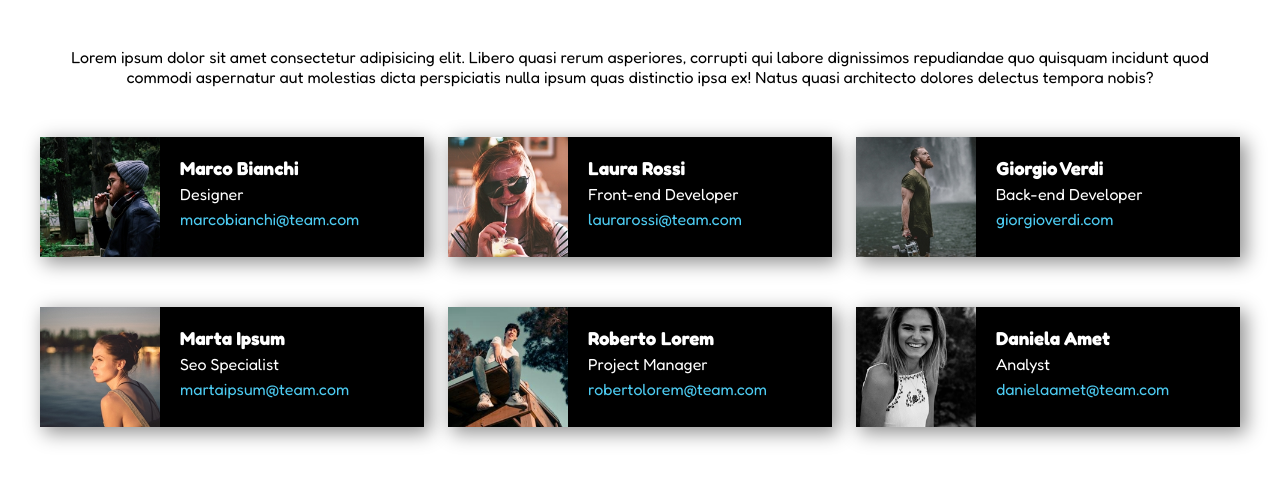
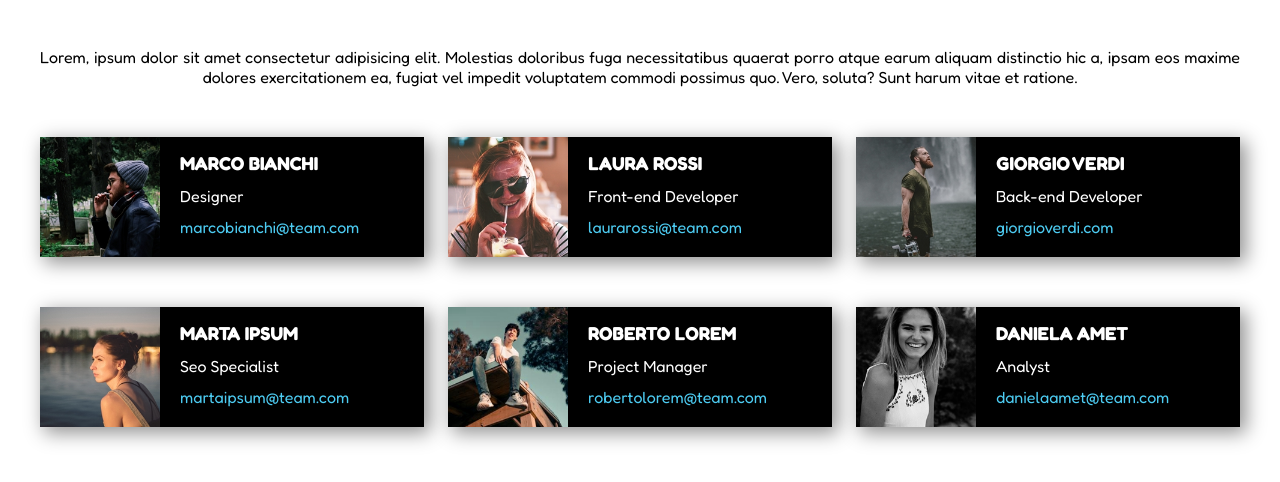
Before and after one commit to LorenzoNicco/html-css-float-cards, a plain HTML site: page index.html in a window 1280 px wide. Shown: the part 62-544 px from the top of the page. Drawn offline with Linux system fonts and the light colour scheme.

Commit message:
Update nomi in maiuscolo e altezze in percentuali

```diff
--- a/css/style.css
+++ b/css/style.css
@@ -29,7 +29,8 @@ h1{
 #text{
     text-align: center;
     margin-top: 50px;
-    width: 100%;
+    text-align: justify;
+    text-align-last: center;
 }
 
 .card{
@@ -52,17 +53,17 @@ img{
 }
 
 .contact{
-    margin: 20px 0;
+    margin: 4% 0;
 }
 
 h3{
     color: white;
-    margin-bottom: 5px;
+    margin-bottom: 3%;
 }
 
 .job{
     color: white;
-    margin-bottom: 5px;
+    margin-bottom: 3%;
 }
 
 a{
--- a/index.html
+++ b/index.html
@@ -26,7 +26,7 @@
         <main>
 
             <!-- paragrafo -->
-            <p id="text">Lorem ipsum dolor sit amet consectetur adipisicing elit. Libero quasi rerum asperiores, corrupti qui labore dignissimos repudiandae quo quisquam incidunt quod commodi aspernatur aut molestias dicta perspiciatis nulla ipsum quas distinctio ipsa ex! Natus quasi architecto dolores delectus tempora nobis?</p>
+            <p id="text">Lorem, ipsum dolor sit amet consectetur adipisicing elit. Molestias doloribus fuga necessitatibus quaerat porro atque earum aliquam distinctio hic a, ipsam eos maxime dolores exercitationem ea, fugiat vel impedit voluptatem commodi possimus quo. Vero, soluta? Sunt harum vitae et ratione.</p>
 
             <!-- sezione cards -->
             <div>
@@ -36,7 +36,7 @@
                         <img src="img/male1.png" alt="Immagine non trovata">
 
                         <div class="contact">
-                            <h3>Marco Bianchi</h3>
+                            <h3>MARCO BIANCHI</h3>
 
                             <p class="job">Designer</p>
 
@@ -50,7 +50,7 @@
                         <img src="img/female1.png" alt="Immagine non trovata">
 
                         <div class="contact">
-                            <h3>Laura Rossi</h3>
+                            <h3>LAURA ROSSI</h3>
 
                             <p class="job">Front-end Developer</p>
 
@@ -64,7 +64,7 @@
                         <img src="img/male2.png" alt="Immagine non trovata">
 
                         <div class="contact">
-                            <h3>Giorgio Verdi</h3>
+                            <h3>GIORGIO VERDI</h3>
 
                             <p class="job">Back-end Developer</p>
 
@@ -80,7 +80,7 @@
                         <img src="img/female2.png" alt="Immagine non trovata">
 
                         <div class="contact">
-                            <h3>Marta Ipsum</h3>
+                            <h3>MARTA IPSUM</h3>
 
                             <p class="job">Seo Specialist</p>
 
@@ -94,7 +94,7 @@
                         <img src="img/male3.png" alt="Immagine non trovata">
 
                         <div class="contact">
-                            <h3>Roberto Lorem</h3>
+                            <h3>ROBERTO LOREM</h3>
 
                             <p class="job">Project Manager</p>
 
@@ -108,7 +108,7 @@
                         <img src="img/female3.png" alt="Immagine non trovata">
 
                         <div class="contact">
-                            <h3>Daniela Amet</h3>
+                            <h3>DANIELA AMET</h3>
 
                             <p class="job">Analyst</p>
 
```
